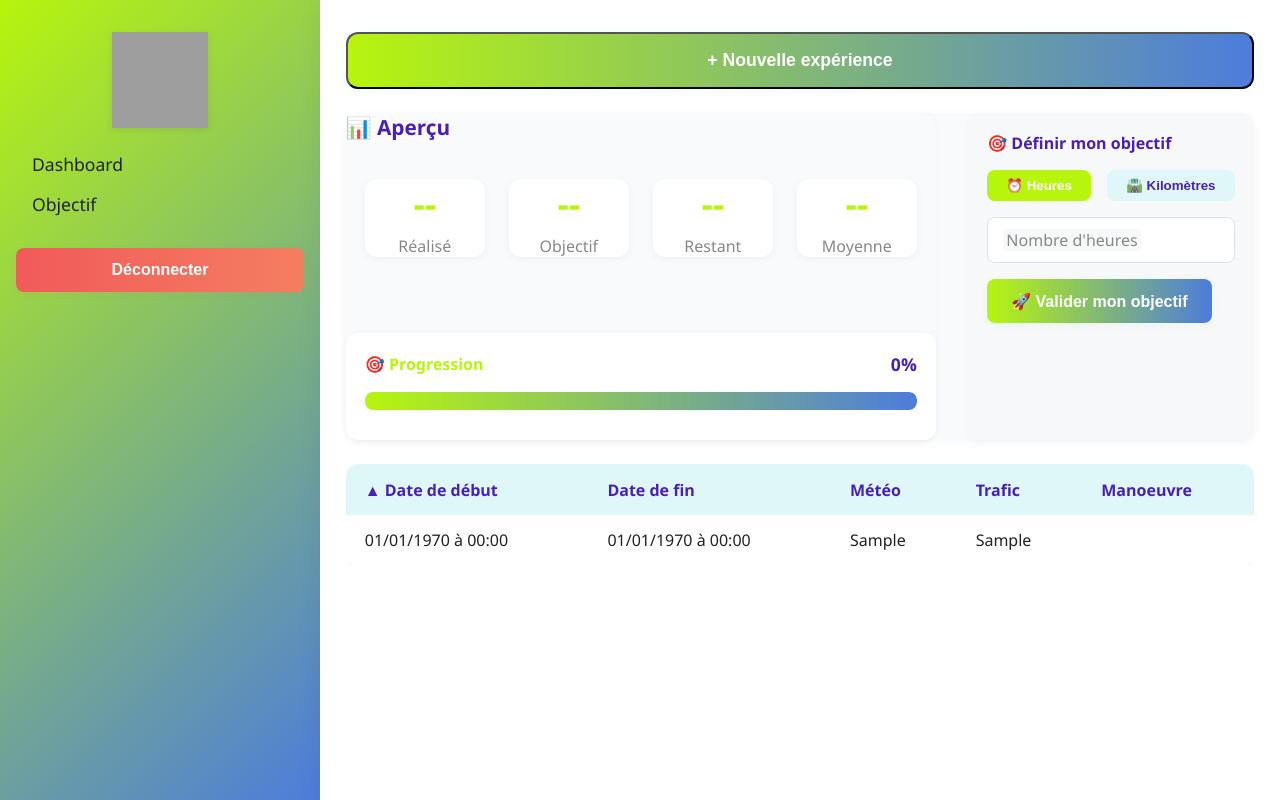
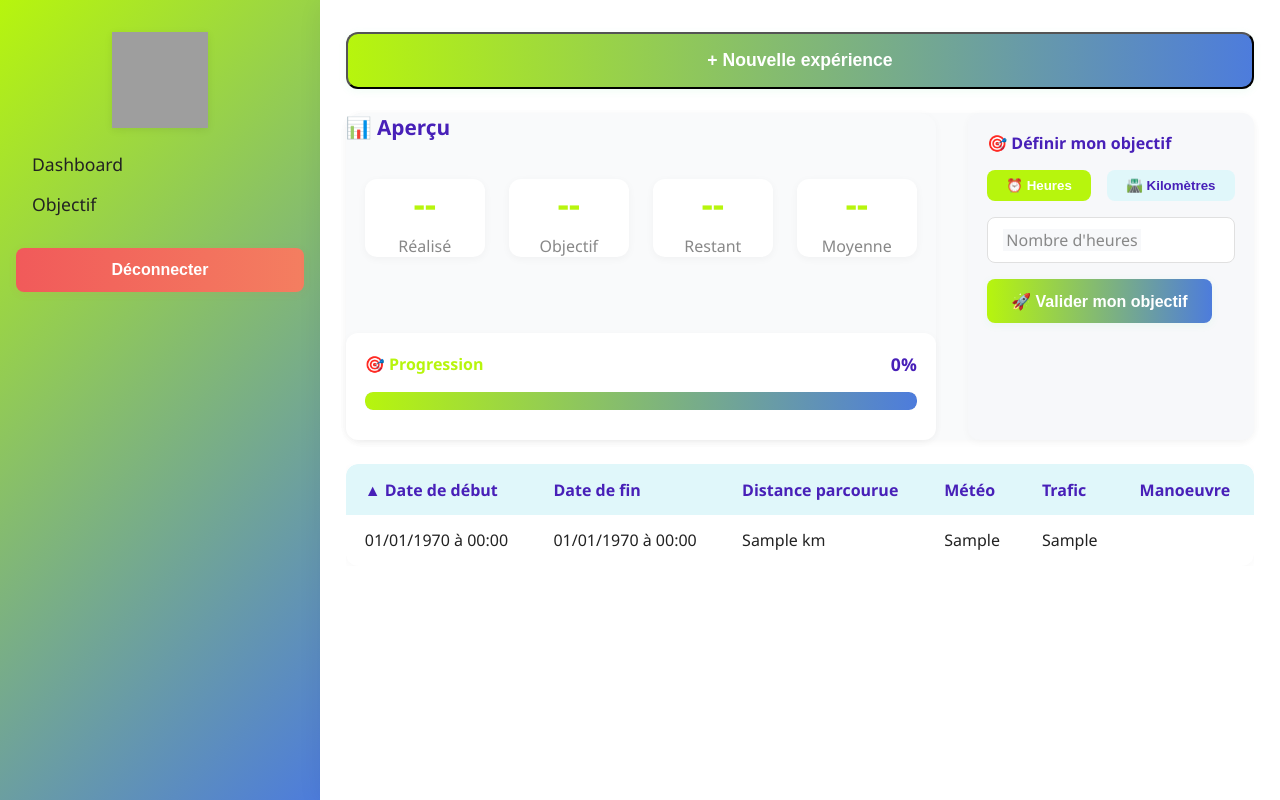
Before and after one commit to tohavina-rama/drivediary, a PHP site: page /goal.php in a window 1280 px wide. Run offline with PHP 8.4, Linux system fonts and the light colour scheme; tables that the repository leaves empty or names only in its code hold one stand-in row (values such as "Sample post"); grey boxes are pictures that could not be loaded.

Commit message:
Add distance parcouru

```diff
--- a/includes/table.php
+++ b/includes/table.php
@@ -25,6 +25,7 @@
                         </a>
                     </th>
                     <th>Date de fin</th>
+                    <th>Distance parcourue</th>
                     <th>Météo</th>
                     <th>Trafic</th>
                     <th>Manoeuvre</th>
@@ -54,6 +55,7 @@
                     echo "<tr>
                                     <td>$date_debut</td>
                                     <td>$date_fin</td>
+                                    <td>$distance_parcourue km</td>
                                     <td>$meteo</td>
                                     <td>$route</td>
                                 </tr>";
```
